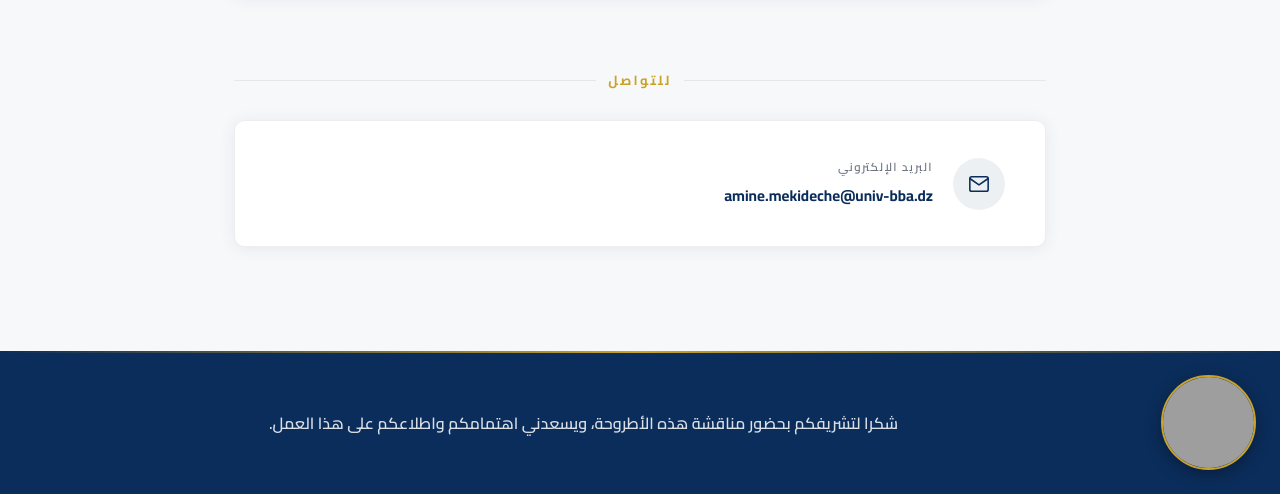
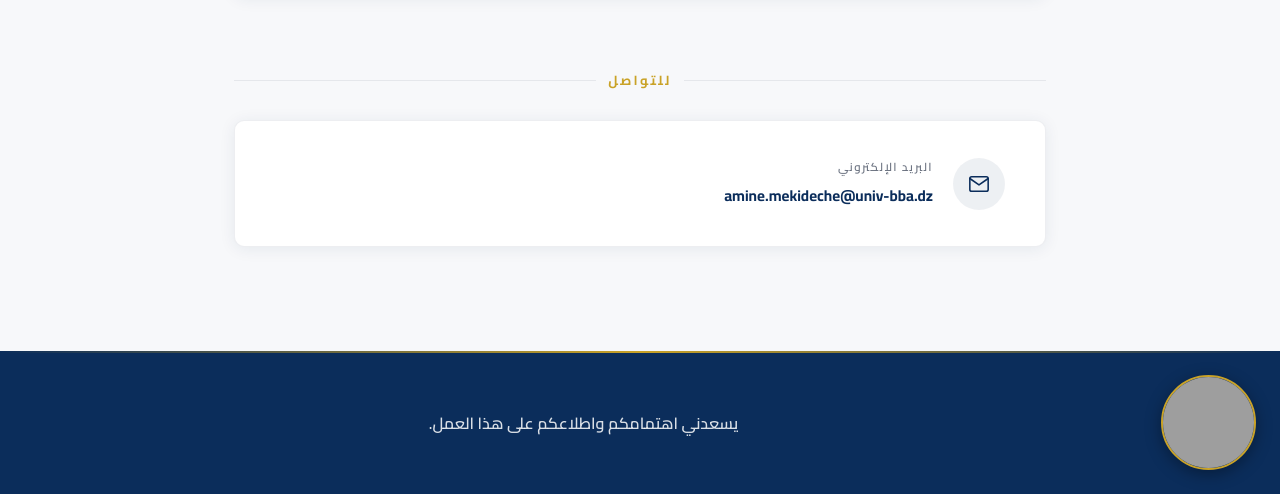
Before and after one commit to Symboldz/CV, a plain HTML site: page index.html in a window 1280 px wide. Shown: the part 2965-3459 px from the top of the page. Drawn offline with Linux system fonts and the light colour scheme; grey boxes are pictures that could not be loaded.

Commit message:
Update index.html

```diff
--- a/index.html
+++ b/index.html
@@ -1014,7 +1014,7 @@ value="0">
          class="footer-profile-img"
          alt="أمين مقيدش">
     <p class="footer-thank">
-        شكرا لتشريفكم بحضور مناقشة هذه الأطروحة، ويسعدني اهتمامكم واطلاعكم على هذا العمل.
+        يسعدني اهتمامكم واطلاعكم على هذا العمل.
     </p>
   </div>
 </footer>
```
